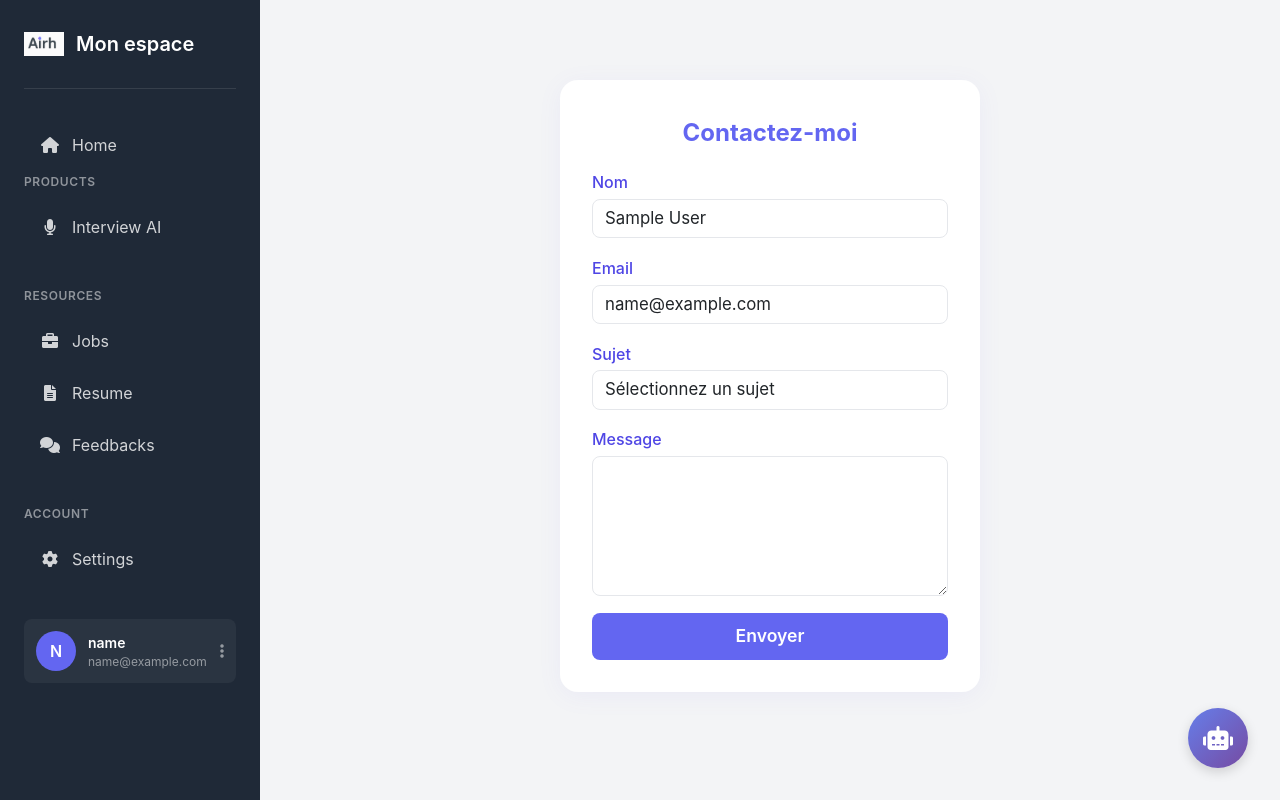
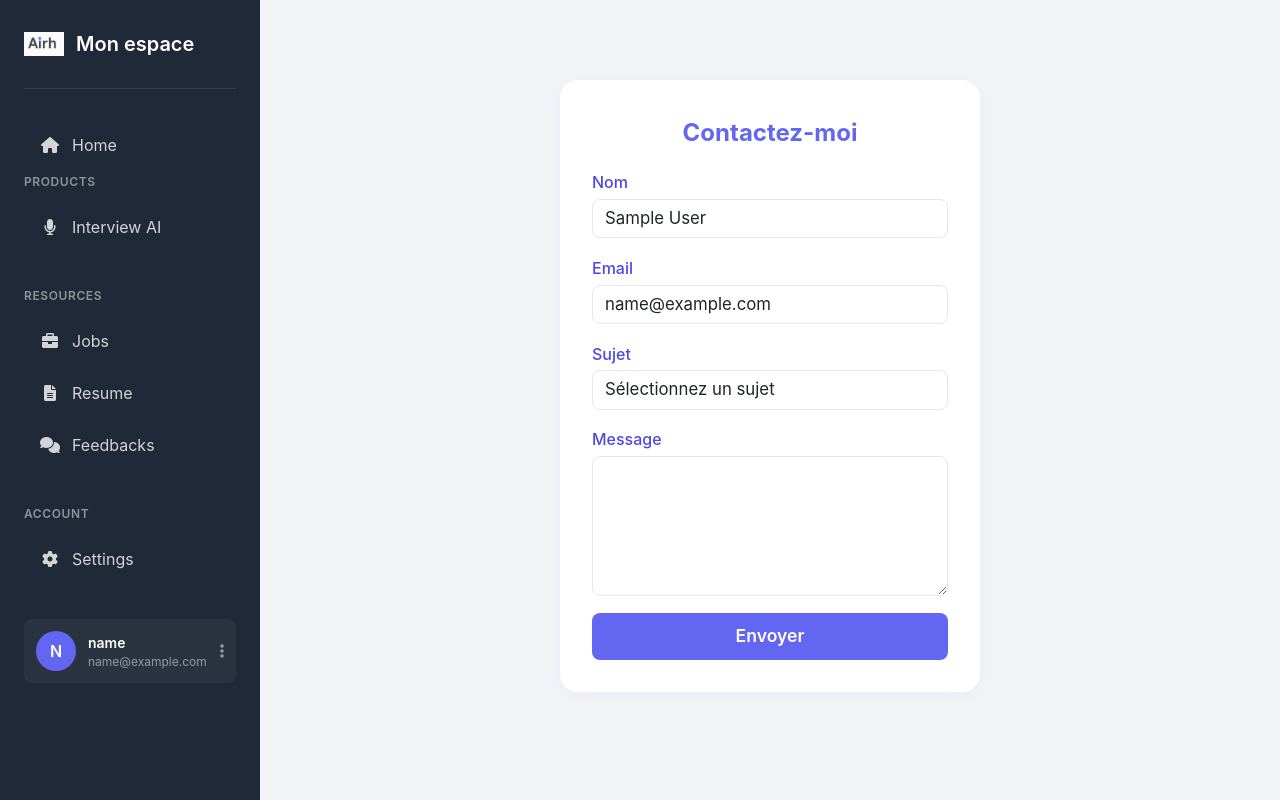
Before and after one commit to quentinL52/AI_interview_front, a Flask app: page /contact in a window 1280 px wide. Run offline with Flask 3, Linux system fonts and the light colour scheme; the visitor is signed in with stand-in values (Sample User, id 1); tables that the repository leaves empty hold one stand-in row (values such as "Sample post"); parts of the project's set-up code (start-up, migrations or seed data) failed here and were passed over.

Commit message:
Update base.html

```diff
--- a/templates/base.html
+++ b/templates/base.html
@@ -456,11 +456,6 @@
         </div>
     </div>
 
-    <!-- Chat Widget -->
-    <div class="chat-widget" title="Sensei AI Coding Copilot">
-        <i class="fas fa-robot"></i>
-    </div>
-
     {% else %}
         <!-- Public content (landing page) -->
         {% block public_content %}{% endblock %}
```
